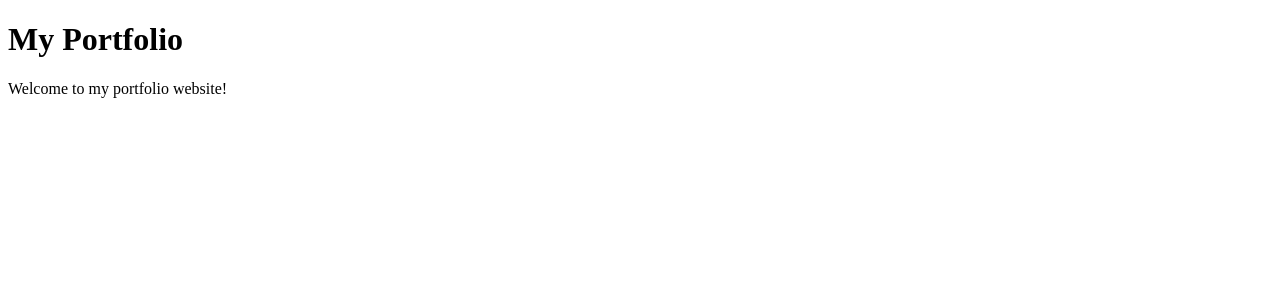
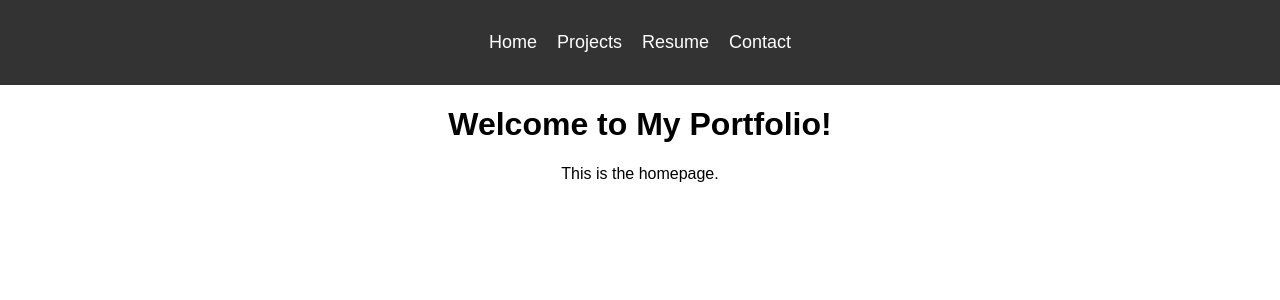
Before and after one commit to jerichomc/myPortfolio, a React (Create React App) app: page / in a window 1280 px wide. Shown: the top 300 px of the page. Built offline with nearby package versions, Linux system fonts and the light colour scheme.

Commit message:
added basic routing

```diff
--- a/package.json
+++ b/package.json
@@ -9,6 +9,7 @@
     "@testing-library/user-event": "^13.5.0",
     "react": "^19.0.0",
     "react-dom": "^19.0.0",
+    "react-router-dom": "^7.2.0",
     "react-scripts": "5.0.1",
     "web-vitals": "^2.1.4"
   },
--- a/src/App.js
+++ b/src/App.js
@@ -1,9 +1,28 @@
+import { BrowserRouter as Router, Routes, Route, Link } from 'react-router-dom';
+import Home from "./pages/Home";
+import Projects from "./pages/Projects";
+import Contact from "./pages/Contact"
+import Resume from "./pages/Resume";
+
 function App() {
   return (
-    <div>
-      <h1>My Portfolio</h1>
-      <p>Welcome to my portfolio website!</p>
-    </div>
+    <Router>
+      <nav>
+        <ul>
+          <li><Link to="/">Home</Link></li>
+          <li><Link to="/projects">Projects</Link></li>
+          <li><Link to="/resume">Resume</Link></li>
+          <li><Link to="/contact">Contact</Link></li>
+        </ul>
+      </nav>
+
+      <Routes>
+        <Route path="/" element={<Home />} />
+        <Route path="/projects" element={<Projects />} />
+        <Route path="/resume" element={<Resume />} />
+        <Route path="/contact" element={<Contact />} />
+      </Routes>
+    </Router>
   );
 }
 
--- a/src/index.css
+++ b/src/index.css
@@ -4,3 +4,34 @@ body {
   padding: 0;
   text-align: center;
 }
+
+nav {
+  background-color: #333;
+  padding: 1rem;
+}
+
+nav ul{
+  list-style: none;
+  display: flex;
+  justify-content: center;
+  gap: 20px;
+  padding: 0;
+}
+
+nav ul li {
+  display: inline;
+}
+
+nav ul li a {
+  color: white;
+  text-decoration: none;
+  font-size: 18px;
+}
+
+nav ul li a:visited {
+  text-decoration: none;
+}
+
+nav ul li a:hover {
+  text-decoration: underline;
+}
--- a/src/index.js
+++ b/src/index.js
@@ -1,6 +1,7 @@
 import React from 'react';
 import ReactDOM from 'react-dom/client';
 import App from './App';
+import './index.css';
 
 const root = ReactDOM.createRoot(document.getElementById('root'));
 root.render(
--- /dev/null
+++ b/src/pages/Contact.js
@@ -0,0 +1,11 @@
+
+function Contact(){
+    return (
+        <div>
+            <h1>Contact Me</h1>
+            <p>Reach out to me!</p>
+        </div>
+    );
+}
+
+export default Contact;
--- /dev/null
+++ b/src/pages/Home.js
@@ -0,0 +1,10 @@
+function Home() {
+    return (
+        <div>
+            <h1>Welcome to My Portfolio!</h1>
+            <p>This is the homepage.</p>
+        </div>
+    );
+}
+
+export default Home;
--- /dev/null
+++ b/src/pages/Projects.js
@@ -0,0 +1,10 @@
+function Projects() {
+    return(
+        <div>
+            <h1>Projects</h1>
+            <p>Here are some things I've made!</p>
+        </div>
+    );
+}
+
+export default Projects;
--- /dev/null
+++ b/src/pages/Resume.js
@@ -0,0 +1,12 @@
+
+function Resume() {
+    return (
+        <div>
+            <h1>Resume</h1>
+            <p>My resume will go here</p>
+        </div>
+
+    );
+}
+
+export default Resume;
```
Also changed, not shown: 1 other file (tests, documents, lock files or other folders).
